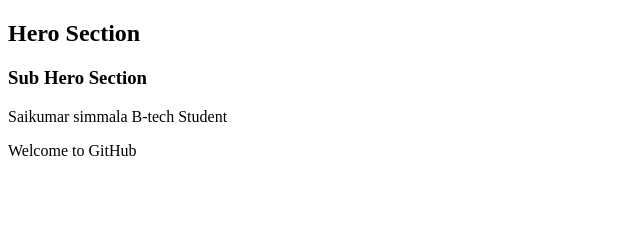
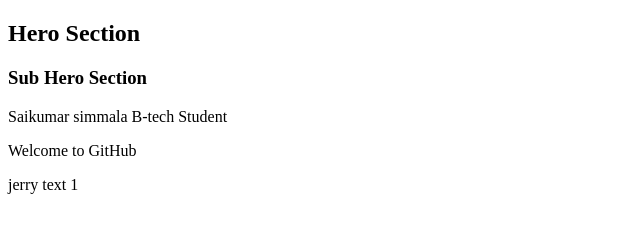
Before and after one commit to moonu-573/git-demo, a plain HTML site: page index.html in a window 1280 px wide. Shown: the full height of the page, 0-640 px from the left. Drawn offline with Linux system fonts and the light colour scheme.

Commit message:
Jerry added some text in 18th line

```diff
--- a/index.html
+++ b/index.html
@@ -15,6 +15,7 @@
     </section>
     <section>
         <p>Welcome to GitHub</p>
+        <p>jerry  text 1</p>
     </section>
 </body>
 </html>
```
